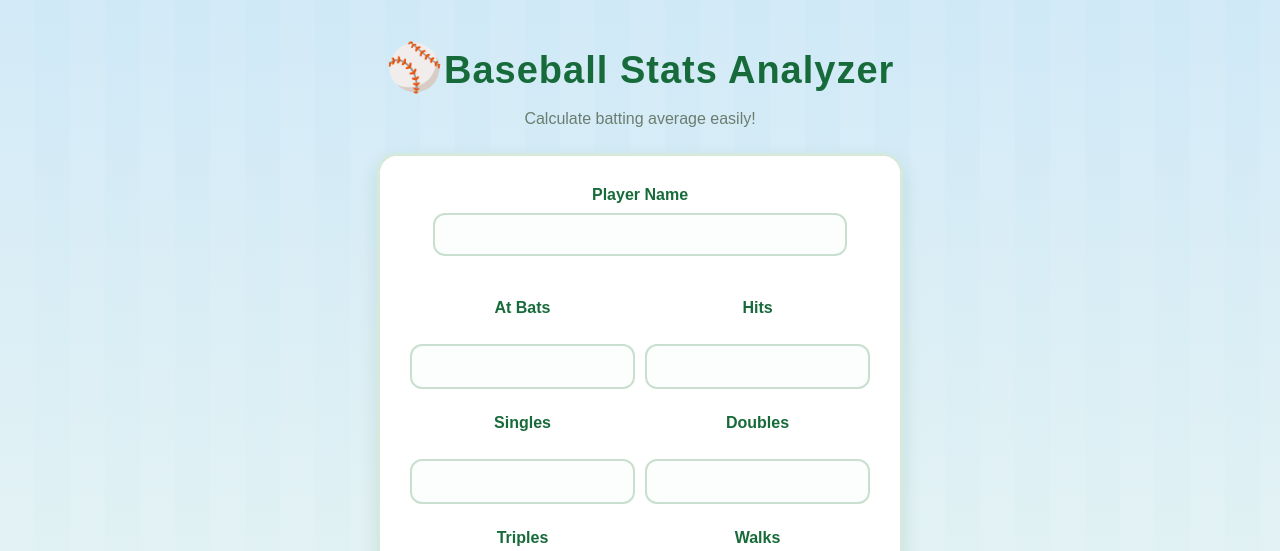
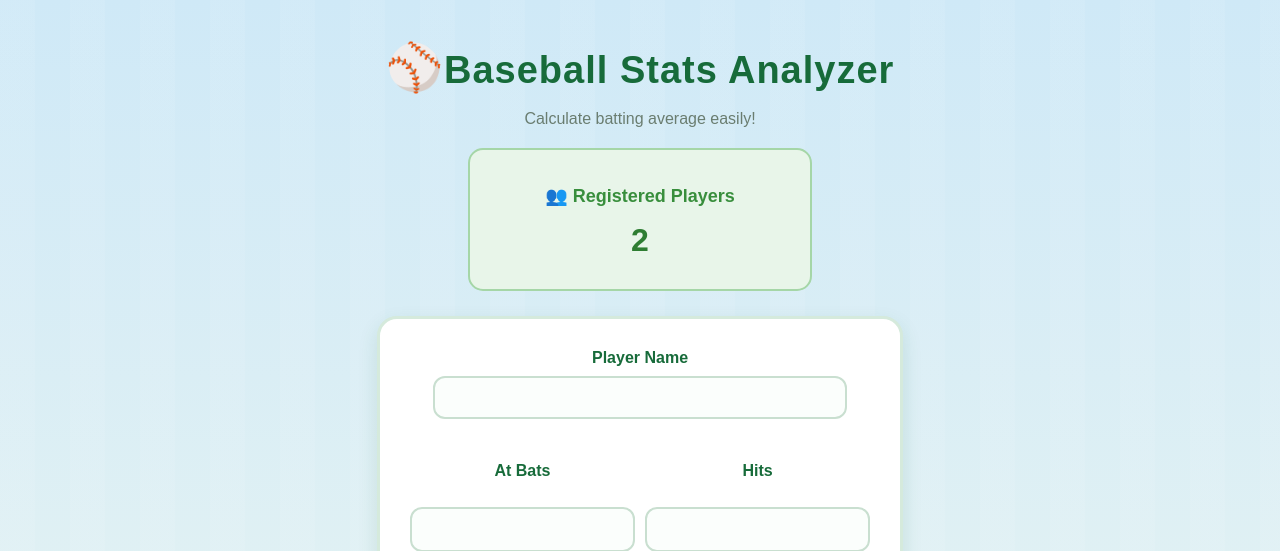
Before and after one commit to sakii-ito/Baseball-Stats-Analyzer, a Flask app: page / in a window 1280 px wide. Shown: the top 551 px of the page. Run offline with Flask 3, Linux system fonts and the light colour scheme.

Commit message:
Add dashboard

```diff
--- a/app.py
+++ b/app.py
@@ -235,6 +235,7 @@ def home():
 
     cursor.execute("SELECT id, player, average, obp, slg, ops FROM players")
     players = cursor.fetchall()
+    player_count = len(players)
 
     return render_template(
         "index.html",
@@ -242,6 +243,7 @@ def home():
         obp=obp,
         slg=slg,
         players=players,
+        player_count=player_count,
 
         player=player,
         at_bats=at_bats,
--- a/static/style.css
+++ b/static/style.css
@@ -356,3 +356,25 @@ button:hover {
 .leaderboard-button:hover {
     transform: translateY(-2px);
 }
+
+.dashboard-card {
+    background: #e8f5e9;
+    border: 2px solid #a5d6a7;
+    border-radius: 15px;
+    padding: 20px;
+    margin: 20px auto;
+    text-align: center;
+    max-width: 300px;
+}
+
+.dashboard-card h2 {
+    color: #388e3c;
+    font-size: 18px;
+}
+
+.dashboard-card p {
+    color: #2e7d32;
+    font-size: 32px;
+    font-weight: bold;
+    margin: 10px 0;
+}
--- a/templates/index.html
+++ b/templates/index.html
@@ -10,6 +10,11 @@
 <body>
     <h1>⚾Baseball Stats Analyzer</h1>
     <p>Calculate batting average easily!</p>
+
+    <div class="dashboard-card">
+        <h2>👥 Registered Players</h2>
+        <p>{{ player_count }}</p>
+    </div>
 
     <form method="POST">
         <label>Player Name</label><br>
```
